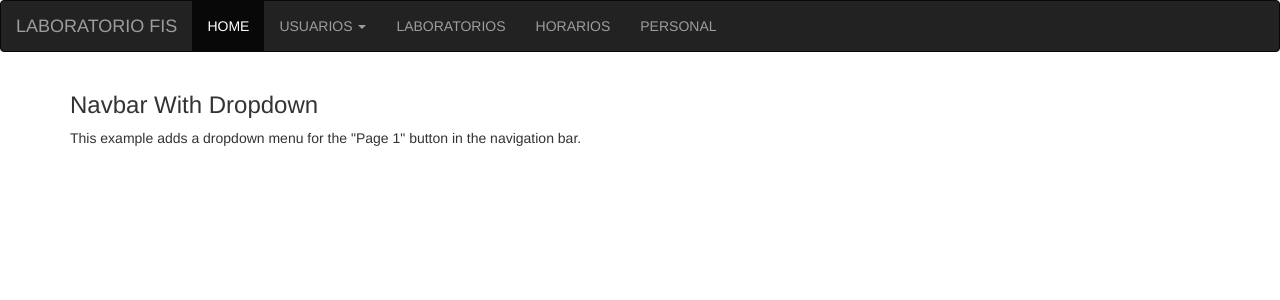
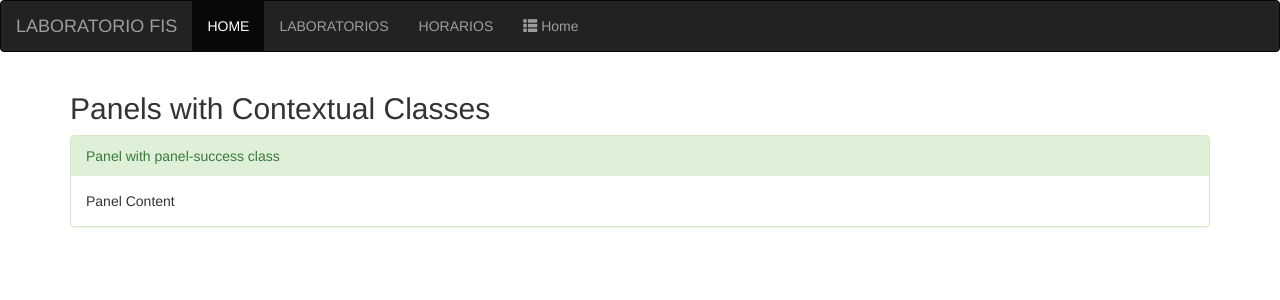
Before and after one commit to jsofii/SW-2, an Angular app in the folder ClientApp/: page /usuario in a window 1280 px wide. Shown: the top 300 px of the page. Built offline with nearby package versions, Linux system fonts and the light colour scheme.

Commit message:
pruebaCommit

```diff
--- a/ClientApp/src/app/app.component.html
+++ b/ClientApp/src/app/app.component.html
@@ -1,28 +1,14 @@
-<script src="https://maxcdn.bootstrapcdn.com/bootstrap/4.0.0-beta/js/bootstrap.min.js"
-        integrity="sha384-h0AbiXch4ZDo7tp9hKZ4TsHbi047NrKGLO3SEJAg45jXxnGIfYzk4Si90RDIqNm1"
-        crossorigin="anonymous"></script>
-<nav class="navbar navbar-inverse">
-  <div class="container-fluid">
-    <div class="navbar-header">
-      <a class="navbar-brand" href="#">LABORATORIO FIS</a>
+<div>
+
+
+
+  <div>
+    <div>
+
+      <app-nav-menu></app-nav-menu>
     </div>
-    <ul class="nav navbar-nav">
-      <li class="active"><a href="#">HOME</a></li>
-      <li class="dropdown"><a class="dropdown-toggle" data-toggle="dropdown" >USUARIOS <span class="caret"></span></a>
-        <ul class="dropdown-menu">
-          <li><a href="#">GESTIÓN</a></li>
-          <li><a href="#">MI USUARIO</a></li>
-
-        </ul>
-      </li>
-      <li><a href="#">LABORATORIOS</a></li>
-      <li><a href="#">HORARIOS</a></li>
-      <li><a href="#">PERSONAL</a></li>
-    </ul>
+    <div>
+      <router-outlet></router-outlet>
+    </div>
   </div>
-</nav>
-
-<div class="container">
-  <h3>Navbar With Dropdown</h3>
-  <p>This example adds a dropdown menu for the "Page 1" button in the navigation bar.</p>
 </div>
--- a/ClientApp/src/app/nav-menu/nav-menu.component.html
+++ b/ClientApp/src/app/nav-menu/nav-menu.component.html
@@ -1,24 +1,21 @@
+<script src="https://maxcdn.bootstrapcdn.com/bootstrap/4.0.0-beta/js/bootstrap.min.js"
+        integrity="sha384-h0AbiXch4ZDo7tp9hKZ4TsHbi047NrKGLO3SEJAg45jXxnGIfYzk4Si90RDIqNm1"
+        crossorigin="anonymous"></script>
 <nav class="navbar navbar-inverse">
-    <div class="container-fluid">
-      <div class="navbar-header">
-        <a class="navbar-brand" href="#">WebSiteName</a>
-      </div>
-      <ul class="nav navbar-nav">
-        <li class="active"><a href="#">Home</a></li>
-        <li class="dropdown"><a class="dropdown-toggle" data-toggle="dropdown" href="#">Page 1 <span class="caret"></span></a>
-          <ul class="dropdown-menu">
-            <li><a href="#">Page 1-1</a></li>
-            <li><a href="#">Page 1-2</a></li>
-            <li><a href="#">Page 1-3</a></li>
-          </ul>
-        </li>
-        <li><a href="#">Page 2</a></li>
-        <li><a href="#">Page 3</a></li>
-      </ul>
+  <div class="container-fluid">
+    <div class="navbar-header">
+      <a class="navbar-brand" href="#">LABORATORIO FIS</a>
     </div>
-  </nav>
+    <ul class="nav navbar-nav">
+      <li class="active"><a href="#">HOME</a></li>
 
-  <div class="container">
-    <h3>Navbar With Dropdown</h3>
-    <p>This example adds a dropdown menu for the "Page 1" button in the navigation bar.</p>
+      <li><a href="#">LABORATORIOS</a></li>
+      <li><a href="#">HORARIOS</a></li>
+      <li [routerLinkActive]='["link-active"]'>
+          <a [routerLink]='["/usuario"]' (click)='collapse()'>
+              <span class='glyphicon glyphicon-th-list'></span> Home
+          </a>
+      </li>
+    </ul>
   </div>
+</nav>
--- a/ClientApp/src/app/usuario/usuario.component.html
+++ b/ClientApp/src/app/usuario/usuario.component.html
@@ -1,3 +1,13 @@
-<p>
-  usuario works!
-</p>
+<div class="container">
+    <h2>Panels with Contextual Classes</h2>
+    <div class="panel-group">
+
+
+      <div class="panel panel-success">
+        <div class="panel-heading">Panel with panel-success class</div>
+        <div class="panel-body">Panel Content</div>
+      </div>
+
+
+    </div>
+  </div>
```
